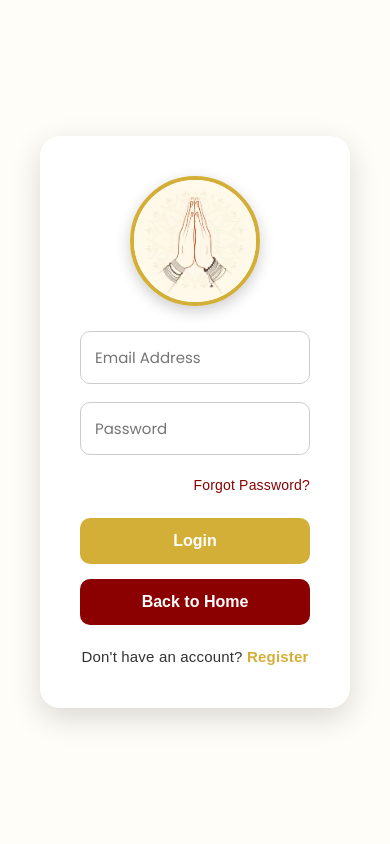
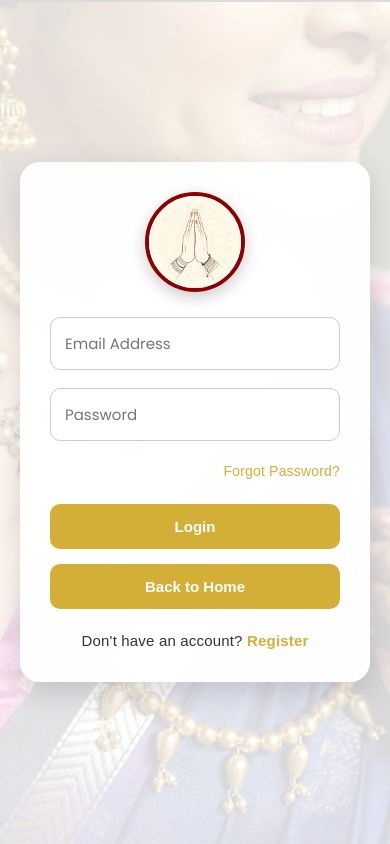
Before and after one commit to kadamsaloni/Saajkar-frontend, a React (Vite) app in the folder frontend/Saajkar/: page /login in a window 390 px wide. Built offline with nearby package versions, Linux system fonts and the light colour scheme.

Commit message:
Updated Saajkar project

```diff
--- a/frontend/Saajkar/src/pages/Login.css
+++ b/frontend/Saajkar/src/pages/Login.css
@@ -1,24 +1,47 @@
 /* Google Font */
 @import url('https://fonts.googleapis.com/css2?family=Poppins:wght@300;400;500;600&display=swap');
 
-/* Page */
+/* Login Page Background */
 .container{
     min-height:100vh;
     display:flex;
     justify-content:center;
     align-items:center;
     padding:40px;
-    background:#FFFDF8;
+    background:
+        linear-gradient(
+            rgba(255,255,255,0.85),
+            rgba(255,255,255,0.85)
+        ),
+        url("../assets/banner1.jpg");
+    background-size:cover;
+    background-position:center;
+    background-repeat:no-repeat;
 }
 
-/* Card */
+/* Login Card */
 .login-card{
     width:420px;
-    background:#fff;
+    background:rgba(255,255,255,0.95);
+    backdrop-filter:blur(8px);
+    -webkit-backdrop-filter:blur(8px);
     padding:40px;
     border-radius:20px;
     box-shadow:0 10px 30px rgba(0,0,0,0.15);
     text-align:center;
+    animation:fadeIn 0.7s ease;
+}
+
+/* Fade Animation */
+@keyframes fadeIn{
+    from{
+        opacity:0;
+        transform:translateY(25px);
+    }
+    to{
+        opacity:1;
+        transform:translateY(0);
+    }
 }
 
 /* Top Image */
@@ -29,11 +52,11 @@
     border-radius:50%;
     display:block;
     margin:0 auto 25px;
-    border:4px solid #D4AF37;
+    border:4px solid #8B0000;
     box-shadow:0 5px 15px rgba(0,0,0,0.2);
 }
 
-/* Inputs */
+/* Input Fields */
 .login-card input{
     width:100%;
     padding:14px;
@@ -60,8 +83,9 @@
 
 .forgot a{
     text-decoration:none;
-    color:#8B0000;
+    color:#D4AF37;
     font-size:14px;
+    transition:0.3s;
 }
 
 .forgot a:hover{
@@ -80,18 +104,20 @@
     font-weight:600;
     cursor:pointer;
     margin-bottom:15px;
-    transition:0.3s;
+    transition:all 0.3s ease;
 }
 
 .login-btn:hover{
     background:#b8932d;
+    transform:translateY(-2px);
+    box-shadow:0 6px 15px rgba(212,175,55,0.4);
 }
 
 /* Home Button */
 .home-btn{
     width:100%;
     padding:14px;
-    background:#8B0000;
+    background:#D4AF37;
     color:#fff;
     border:none;
     border-radius:10px;
@@ -99,14 +125,16 @@
     font-weight:600;
     cursor:pointer;
     margin-bottom:20px;
-    transition:0.3s;
+    transition:all 0.3s ease;
 }
 
 .home-btn:hover{
-    background:#6d0000;
+    background:#b8932d;
+    transform:translateY(-2px);
+    box-shadow:0 6px 15px rgba(109,0,0,0.35);
 }
 
-/* Register */
+/* Register Text */
 .register{
     font-size:15px;
     color:#333;
@@ -116,8 +144,38 @@
     color:#D4AF37;
     text-decoration:none;
     font-weight:600;
+    transition:0.3s;
 }
 
 .register a:hover{
     text-decoration:underline;
 }
+
+/* Responsive Design */
+@media (max-width:768px){
+
+    .login-page{
+        padding:20px;
+    }
+
+    .container{
+        padding:20px;
+    }
+
+    .login-card{
+        width:100%;
+        max-width:380px;
+        padding:30px;
+    }
+
+    .top-image{
+        width:100px;
+        height:100px;
+    }
+
+    .login-card input,
+    .login-btn,
+    .home-btn{
+        font-size:15px;
+    }
+}
```
